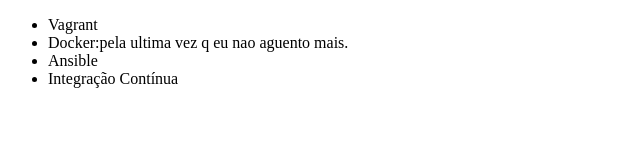
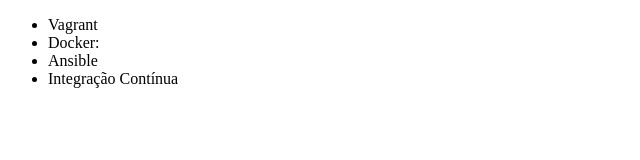
Before and after one commit to VitorTFraga/alura-estudo, a plain HTML site: page index.html in a window 1280 px wide. Shown: the whole page, without its empty margins (0-640 px from the left). Drawn offline with Linux system fonts and the light colour scheme.

Commit message:
Revert "mudando o titulo do docker"
This reverts commit b666005669c04a327f165be31ab060d03e151adb.

```diff
--- a/index.html
+++ b/index.html
@@ -7,7 +7,7 @@
 <body>
     <ul>
         <li>Vagrant</li>
-        <li>Docker:pela ultima vez q eu nao aguento mais.</li>
+        <li>Docker:</li>
         <li>Ansible</li>
         <li>Integração Contínua</li>
     </ul>
```
